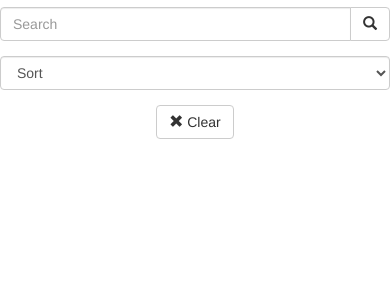
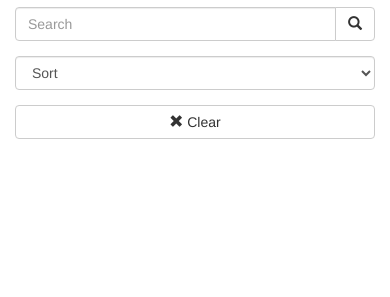
Before and after one commit to bretten/capsules, a CakePHP app: the page made by app/View/Capsules/index.ctp in a window 390 px wide. Shown: the part 55-352 px from the top of the page. Run offline with PHP 8.4 and a stand-in for CakePHP, Linux system fonts and the light colour scheme; the template is opened without the code that fills it, so the values that code supplies are empty; some libraries are stand-ins or nearby versions.

Commit message:
Searcher element responsiveness fixed for certain widths

```diff
--- a/app/View/Elements/searcher.ctp
+++ b/app/View/Elements/searcher.ctp
@@ -101,10 +101,10 @@
         });
     });
 </script>
-<div class="searcher text-center">
-    <form accept-charset="utf-8" id="<?php echo $id['searcher-form']; ?>" class="form-inline" role="form">
+<div class="searcher text-center row">
+    <form accept-charset="utf-8" id="<?php echo $id['searcher-form']; ?>" role="form">
         <?php if (isset($hasSearch) && $hasSearch === true) : ?>
-        <div class="form-group">
+        <div class="form-group col-md-5">
             <div class="input-group">
                 <input type="text" id="<?php echo $id['search']; ?>" class="form-control" name="data[search]" value="<?php echo (isset($search) && $search) ? $search : "";?>" placeholder="Search" />
                 <span id="<?php echo $id['search-icon']; ?>" class="input-group-btn">
@@ -116,7 +116,7 @@
         </div>
         <?php endif; ?>
         <?php if (isset($sorts) && is_array($sorts) && !empty($sorts)) : ?>
-        <div class="form-group">
+        <div class="form-group col-md-3">
             <select id="<?php echo $id['sort']; ?>" class="form-control" name="data[sort]">
                 <option value="">Sort</option>
                 <?php foreach ($sorts as $value => $display) : ?>
@@ -126,7 +126,7 @@
         </div>
         <?php endif; ?>
         <?php if (isset($filters) && is_array($filters) && !empty($filters)) : ?>
-        <div class="form-group">
+        <div class="form-group col-md-3">
             <select id="<?php echo $id['filter']; ?>" class="form-control" name="data[filter]">
                 <option value="">Filter</option>
                 <?php foreach ($filters as $value => $display) : ?>
@@ -135,8 +135,10 @@
             </select>
         </div>
         <?php endif; ?>
-        <button type="button" id="<?php echo $id['clear']; ?>" class="btn btn-default">
-            <span class="glyphicon glyphicon-remove"></span> Clear
-        </button>
+        <div class="form-group col-md-1">
+            <button type="button" id="<?php echo $id['clear']; ?>" class="btn btn-default btn-block">
+                <span class="glyphicon glyphicon-remove"></span> <span class="visible-xs-inline-block visible-sm-inline-block">Clear</span>
+            </button>
+        </div>
     </form>
 </div>
```
